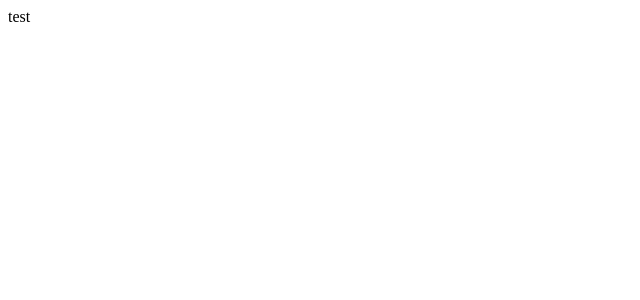
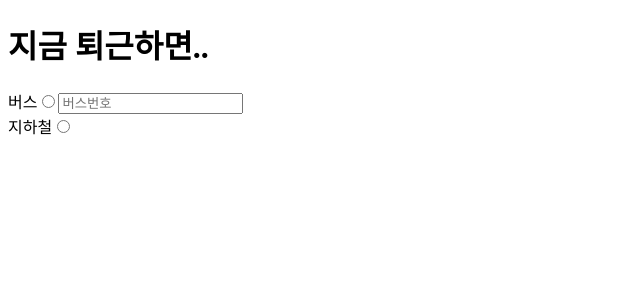
Before and after one commit to HM970506/when-do-you-get-off-work, a React (Create React App) app: page / in a window 1280 px wide. Shown: the top 300 px of the page, without its empty margins (0-640 px from the left). Built offline with nearby package versions, Linux system fonts and the light colour scheme.

Commit message:
초기 세팅

```diff
--- a/src/App.tsx
+++ /dev/null
@@ -1,11 +0,0 @@
-import React from 'react';
-
-function App() {
-  return (
-    <div className="App">
-      test
-    </div>
-  );
-}
-
-export default App;
--- a/src/index.tsx
+++ b/src/index.tsx
@@ -1,10 +1,16 @@
-import React from 'react';
-import ReactDOM from 'react-dom/client';
-import App from './App';
+import React from "react";
+import ReactDOM from "react-dom/client";
+import Main from "./pages/main";
+
+const App = () => {
+  return (
+    <div className="App">
+      <Main />
+    </div>
+  );
+};
 
 const root = ReactDOM.createRoot(
-  document.getElementById('root') as HTMLElement
+  document.getElementById("root") as HTMLElement
 );
-root.render(
-    <App />
-);
+root.render(<App />);
--- /dev/null
+++ b/src/pages/main/index.ts
@@ -0,0 +1 @@
+export { default } from "./main"
--- /dev/null
+++ b/src/pages/main/main.tsx
@@ -0,0 +1,19 @@
+import React from 'react'
+
+const Main = () => {
+
+    return (
+        <>
+            <h1>지금 퇴근하면..</h1>
+            <div>
+                <label>버스</label><input type="radio" />
+                <input type="text" placeholder="버스번호" />
+            </div>
+            <div>
+                <label>지하철</label><input type="radio" />
+            </div>
+        </>
+    )
+}
+
+export default Main
```
